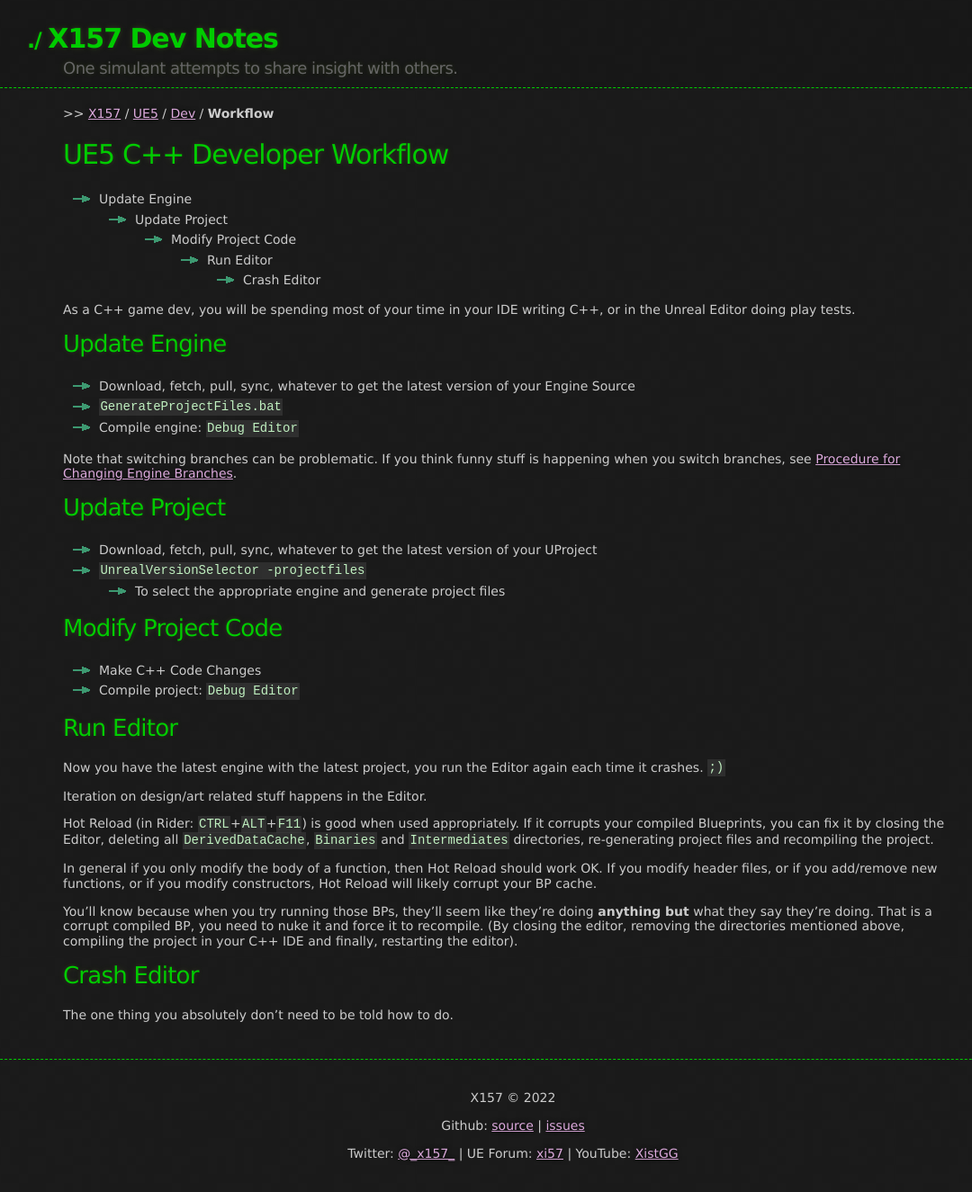
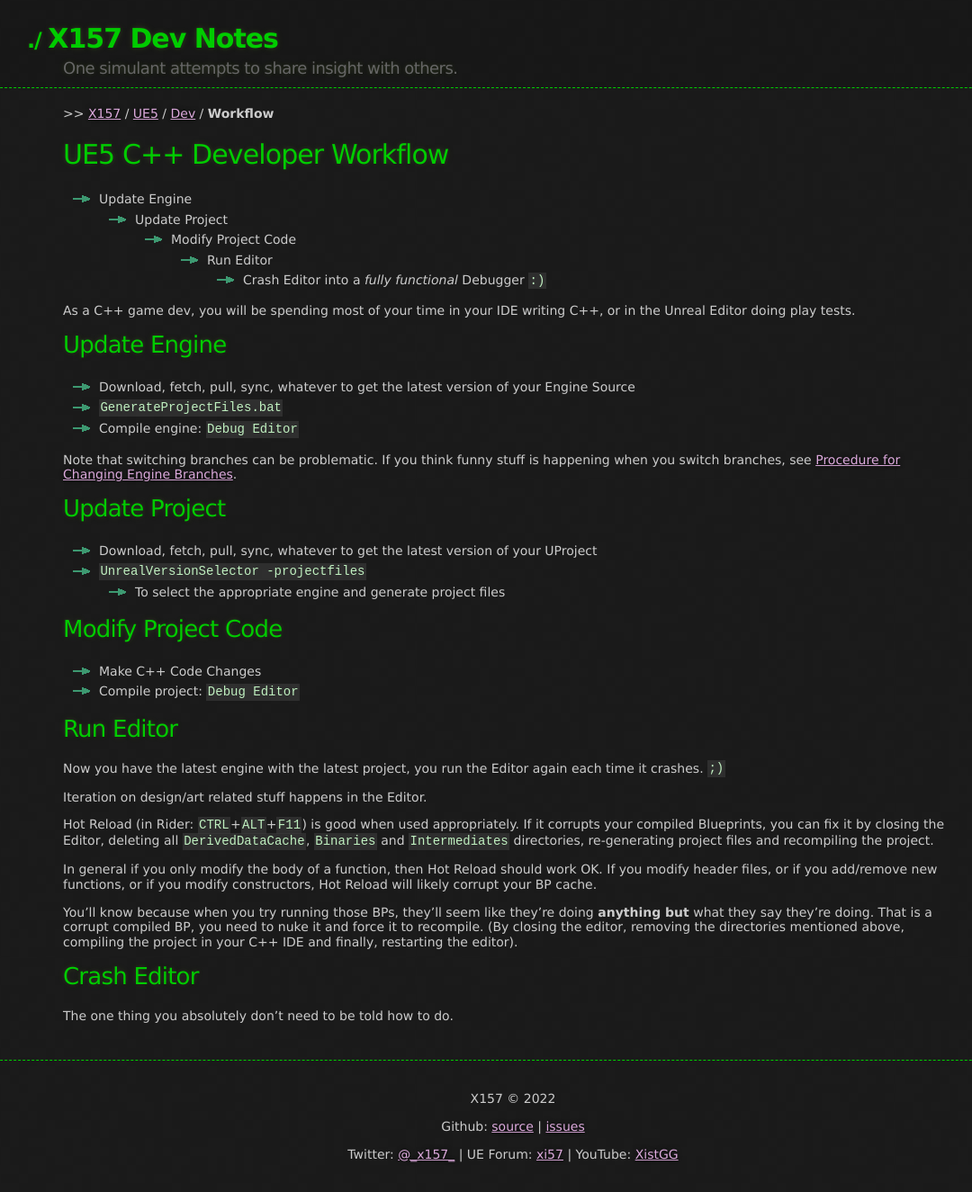
Before and after one commit to x157/x157.github.io, a Jekyll site: the page built from UE5/Dev/Workflow.md, in a window 1280 px wide. Shown: the whole page at 90% size, without its empty margins (70-1150 px from the left). Built offline with Jekyll 4.4.1, drawn with Linux system fonts in a browser that asks for light colours.

Commit message:
Add a lol

```diff
--- a/UE5/Dev/Workflow.md
+++ b/UE5/Dev/Workflow.md
@@ -11,7 +11,7 @@
   - Update Project
     - Modify Project Code
       - Run Editor
-        - Crash Editor
+        - Crash Editor into a *fully functional* Debugger `:)`
 
 As a C++ game dev, you will be spending most of your time in your IDE writing C++,
 or in the Unreal Editor doing play tests.
```
